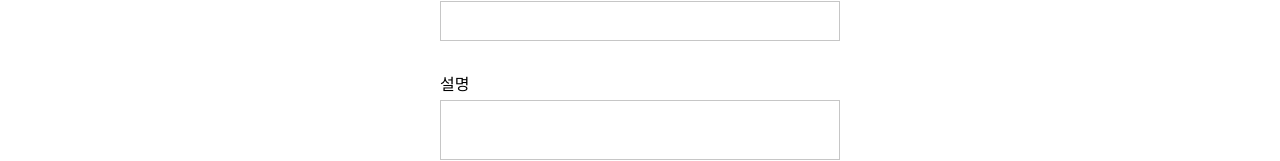
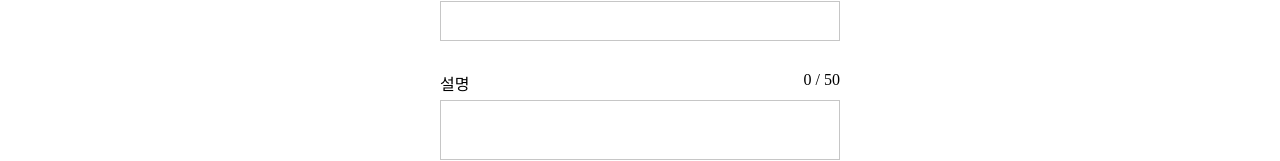
Before and after one commit to sungyun6789/empathy, a Next.js app: page /write in a window 1280 px wide. Shown: the part 168-329 px from the top of the page. Built offline with nearby package versions, Linux system fonts and the light colour scheme.

Commit message:
feat: 영상 설명 글자수 최대 50글자 제한

```diff
--- a/components/write/WriteForm.tsx
+++ b/components/write/WriteForm.tsx
@@ -10,7 +10,7 @@ import type { Post } from '@prisma/client';
 type FormType = Pick<Post, 'description' | 'url'>;
 
 const WriteForm = () => {
-  const { handleChange, handleSubmit } = useFormik<FormType>({
+  const { values, handleChange, handleSubmit } = useFormik<FormType>({
     initialValues: { description: '', url: '' },
     onSubmit: (formValue) => console.log(formValue),
   });
@@ -23,8 +23,11 @@ const WriteForm = () => {
       </InputGroup>
 
       <InputGroup>
-        <Label>설명</Label>
-        <TextArea name="description" onChange={handleChange} />
+        <LabelGroup>
+          <Label>설명</Label>
+          <span>{`${values.description.length} / 50`}</span>
+        </LabelGroup>
+        <TextArea maxLength={50} name="description" onChange={handleChange} />
       </InputGroup>
 
       <Button width="100%" type="submit">
@@ -46,6 +49,11 @@ const InputGroup = styled.div`
   margin-bottom: 30px;
 `;
 
+const LabelGroup = styled.div`
+  display: flex;
+  justify-content: space-between;
+`;
+
 const Label = styled.label`
   display: block;
   margin-bottom: 5px;
```
